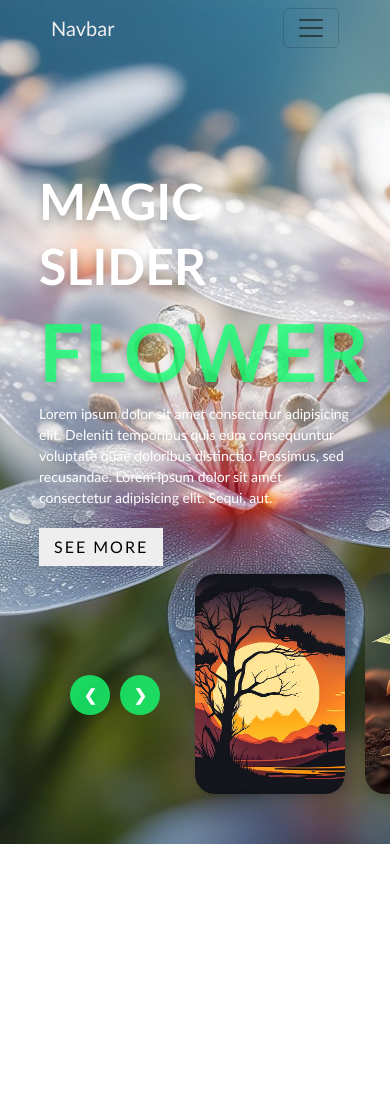
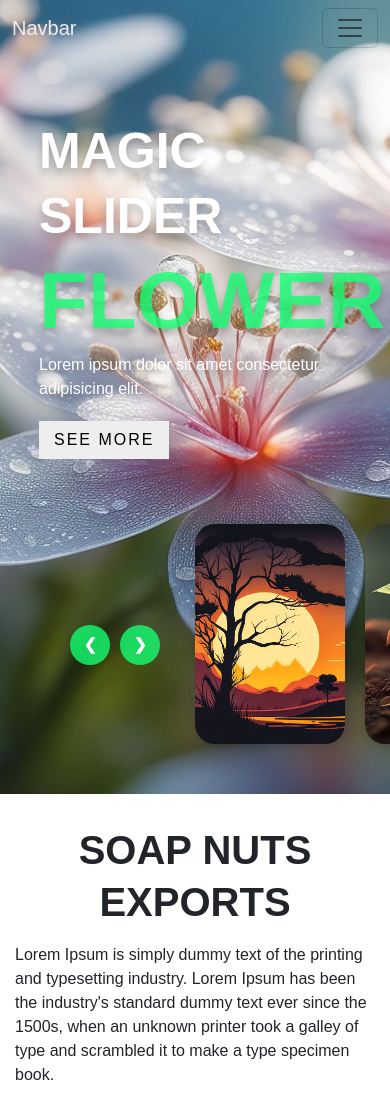
Before and after one commit to MohnishPurella/Dhatri_Imports_Exports, an Angular app: page /home in a window 390 px wide. Before the commit the page ends 844 px from the top, so only its background shows below. Built offline with nearby package versions, Linux system fonts and the light colour scheme.

Commit message:
Content 1 has been added

```diff
--- /dev/null
+++ b/src/app/Components/home/content1/content1.component.css
@@ -0,0 +1,83 @@
+.heading{
+    margin-top: 50px;
+    margin-bottom: 25px;
+    text-align: center;
+    font-size: 5em;
+    font-weight: bold;
+    line-height: 1.3em;
+}
+
+.description{
+    margin-top: 5px;
+    margin-bottom: 35px;
+    margin-left: 150px;
+    margin-right: 150px;
+}
+
+.content{
+    margin-top: 50px;
+    margin-bottom: 50px;
+}
+
+/* Responsive Styles */
+@media (max-width: 1200px) {
+    .heading {
+        font-size: 4em;
+    }
+
+    .description {
+        margin-left: 100px;
+        margin-right: 100px;
+    }
+}
+
+@media (max-width: 992px) {
+    .heading {
+        font-size: 3.5em;
+    }
+
+    .description {
+        margin-left: 50px;
+        margin-right: 50px;
+    }
+}
+
+@media (max-width: 768px) {
+    .heading {
+        font-size: 3em;
+        margin-top: 40px;
+        margin-bottom: 20px;
+    }
+
+    .description {
+        margin-left: 30px;
+        margin-right: 30px;
+        margin-top: 10px;
+        margin-bottom: 30px;
+    }
+
+    .content {
+        margin-top: 40px;
+        margin-bottom: 40px;
+    }
+}
+
+@media (max-width: 576px) {
+    .heading {
+        font-size: 2.5em;
+        margin-top: 30px;
+        margin-bottom: 15px;
+    }
+
+    .description {
+        margin-left: 15px;
+        margin-right: 15px;
+        margin-top: 5px;
+        margin-bottom: 25px;
+    }
+
+    .content {
+        margin-top: 30px;
+        margin-bottom: 30px;
+    }
+}
--- /dev/null
+++ b/src/app/Components/home/content1/content1.component.html
@@ -0,0 +1,4 @@
+<div class="content">
+    <h1 class="heading">SOAP NUTS EXPORTS</h1>
+    <p class="description">Lorem Ipsum is simply dummy text of the printing and typesetting industry. Lorem Ipsum has been the industry's standard dummy text ever since the 1500s, when an unknown printer took a galley of type and scrambled it to make a type specimen book.</p>
+</div>
--- a/src/app/Components/home/home.component.html
+++ b/src/app/Components/home/home.component.html
@@ -1 +1,2 @@
 <app-image-slider></app-image-slider>
+<app-content1></app-content1>
--- a/src/app/Components/home/home.component.ts
+++ b/src/app/Components/home/home.component.ts
@@ -1,10 +1,11 @@
 import { Component } from '@angular/core';
 import { ImageSliderComponent } from './image-slider/image-slider.component';
+import { Content1Component } from './content1/content1.component';
 
 @Component({
   selector: 'app-home',
   standalone: true,
-  imports: [ImageSliderComponent],
+  imports: [ImageSliderComponent, Content1Component],
   templateUrl: './home.component.html',
   styleUrl: './home.component.css'
 })
--- a/src/app/Components/home/image-slider/image-slider.component.css
+++ b/src/app/Components/home/image-slider/image-slider.component.css
@@ -44,7 +44,7 @@
 }
 
 .slider .list .item .content .description{
-  font-size: 14px;
+  font-size: 16px;
 }
 
 .slider .list .item .content .button{
--- a/src/app/Components/home/image-slider/image-slider.component.html
+++ b/src/app/Components/home/image-slider/image-slider.component.html
@@ -8,7 +8,7 @@
                 <div class="title">MAGIC SLIDER</div>
                 <div class="type">FLOWER</div>
                 <div class="description">
-                    Lorem ipsum dolor sit amet consectetur adipisicing elit. Deleniti temporibus quis eum consequuntur voluptate quae doloribus distinctio. Possimus, sed recusandae. Lorem ipsum dolor sit amet consectetur adipisicing elit. Sequi, aut.
+                    Lorem ipsum dolor sit amet consectetur adipisicing elit.
                 </div>
                 <div class="button">
                     <button>SEE MORE</button>
@@ -23,7 +23,7 @@
                 <div class="title">MAGIC SLIDER</div>
                 <div class="type">NATURE</div>
                 <div class="description">
-                    Lorem ipsum dolor sit amet consectetur adipisicing elit. Deleniti temporibus quis eum consequuntur voluptate quae doloribus distinctio. Possimus, sed recusandae. Lorem ipsum dolor sit amet consectetur adipisicing elit. Sequi, aut.
+                    Lorem ipsum dolor sit amet consectetur adipisicing elit.
                 </div>
                 <div class="button">
                     <button>SEE MORE</button>
@@ -38,7 +38,7 @@
                 <div class="title">MAGIC SLIDER</div>
                 <div class="type">PLANT</div>
                 <div class="description">
-                    Lorem ipsum dolor sit amet consectetur adipisicing elit. Deleniti temporibus quis eum consequuntur voluptate quae doloribus distinctio. Possimus, sed recusandae. Lorem ipsum dolor sit amet consectetur adipisicing elit. Sequi, aut.
+                    Lorem ipsum dolor sit amet consectetur adipisicing elit.
                 </div>
                 <div class="button">
                     <button>SEE MORE</button>
@@ -53,7 +53,7 @@
                 <div class="title">MAGIC SLIDER</div>
                 <div class="type">NATURE</div>
                 <div class="description">
-                    Lorem ipsum dolor sit amet consectetur adipisicing elit. Deleniti temporibus quis eum consequuntur voluptate quae doloribus distinctio. Possimus, sed recusandae. Lorem ipsum dolor sit amet consectetur adipisicing elit. Sequi, aut.
+                    Lorem ipsum dolor sit amet consectetur adipisicing elit.
                 </div>
                 <div class="button">
                     <button>SEE MORE</button>
--- a/src/app/Components/navbar/navbar.component.css
+++ b/src/app/Components/navbar/navbar.component.css
@@ -5,17 +5,6 @@
 
 .bg-dark a{
   color: white;
-}
-
-.navbarMain{
-  width: 1140px;
-    max-width: 80%;
-    margin: auto;
-    height: 50px;
-    display: flex;
-    align-items: center;
-    position: relative;
-    z-index: 100;
 }
 
 .nav-link{
--- a/src/styles.css
+++ b/src/styles.css
@@ -5,5 +5,5 @@
     box-sizing: border-box;
 }
 body {
-    font-family: 'Trebuchet MS', sans-serif !important;
+    font-family: 'Poppins', sans-serif !important;
 }
```
Also changed, not shown: src/app/Components/home/content1/content1.component.ts (added, +12 -0 lines), 1 other file (tests, documents, lock files or other folders).
